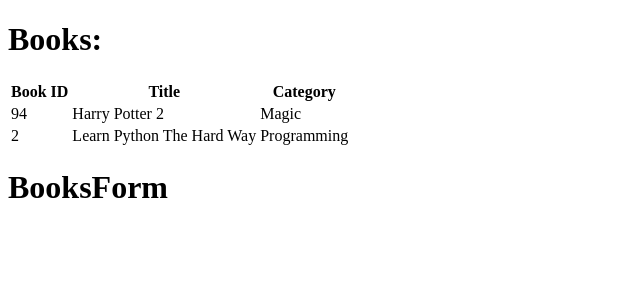
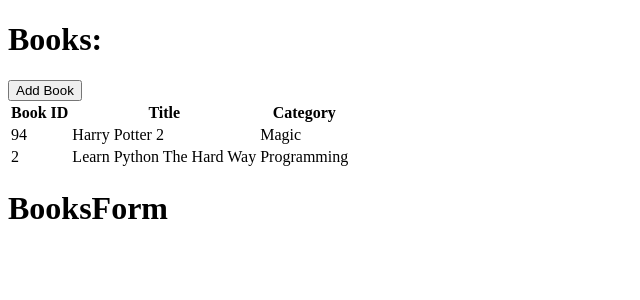
Before and after one commit to e71az/bookstore, a React (Create React App) app: page / in a window 1280 px wide. Shown: the top 300 px of the page, without its empty margins (0-640 px from the left). Built offline with nearby package versions, Linux system fonts and the light colour scheme.

Commit message:
Added the dispatch to App

```diff
--- a/src/components/App.js
+++ b/src/components/App.js
@@ -1,10 +1,12 @@
 import React from 'react';
-import { useSelector } from 'react-redux';
+import { useDispatch, useSelector } from 'react-redux';
+import { addBook } from '../reducers/books';
 import BooksForm from './BooksForm';
 import BooksList from './BooksList';
 
 const App = () => {
   const { booksArray } = useSelector((state) => state.books);
+  const dispatch = useDispatch();
 
   return (
     <div>
@@ -12,6 +14,9 @@ const App = () => {
         Books:
         {console.log(booksArray)}
       </h1>
+      <button type="button" onClick={() => dispatch(addBook())}>
+        Add Book
+      </button>
       <BooksList />
       <BooksForm />
     </div>
```
